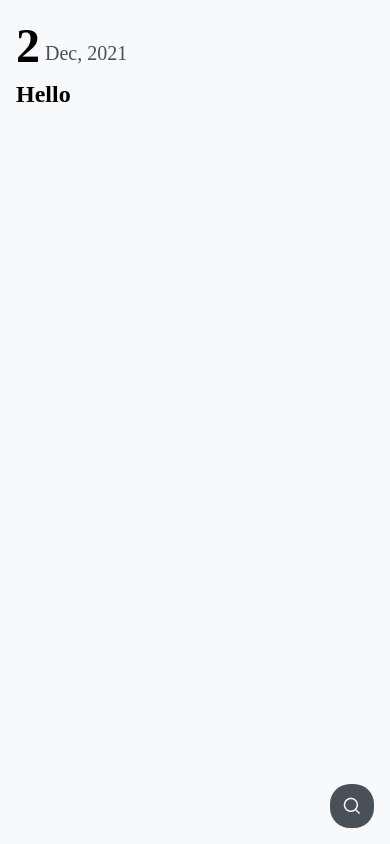
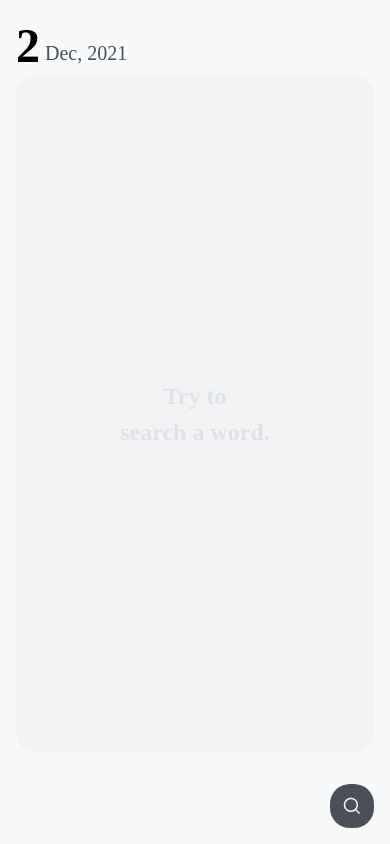
Before and after one commit to hx2ryu/vacasy-app, a React Native app: screen /Home in a window 390 px wide. Built offline with nearby package versions, Linux system fonts and the light colour scheme.

Commit message:
feat: add empty comp

```diff
--- a/src/components/organisms/SearchResultViewer.tsx
+++ b/src/components/organisms/SearchResultViewer.tsx
@@ -38,7 +38,9 @@ const SearchResultViewer: React.FC<Props> = ({
               <SearhResult
                 item={item}
                 dotColor={getDotColor(index)}
-                alreadyAdded={currentWordList?.some(_ => _ === item.word)!}
+                alreadyAdded={
+                  currentWordList?.some(_ => _ === item.word) === true
+                }
               />
             );
           }}
--- a/src/components/pages/Home.tsx
+++ b/src/components/pages/Home.tsx
@@ -13,7 +13,7 @@ import {useSafeAreaInsets} from 'react-native-safe-area-context';
 import {DateText, HorizontalScrollIndicator, MainMenuBox} from '../molecules';
 import {RootParamList} from '../../navigation/types';
 import {Wordbook} from '../organisms';
-import {DEVICE_SIZE} from '@/constants/theme';
+import {COLORS, DEVICE_SIZE} from '@/constants/theme';
 import {Text} from '../atoms';
 
 type Props = NativeStackScreenProps<RootParamList, 'Home'>;
@@ -51,7 +51,11 @@ const Home: React.FC<Props> = ({navigation}) => {
 
   return (
     <View style={[styles.root, {marginTop: top, marginBottom: bottom}]}>
-      {focusedPageDate !== '' && <DateText dateString={focusedPageDate} />}
+      {focusedPageDate !== '' && (
+        <View>
+          <DateText dateString={focusedPageDate} />
+        </View>
+      )}
       <Animated.ScrollView
         onScrollEndDrag={handleUpdateTitle}
         onScroll={Animated.event(
@@ -79,8 +83,10 @@ const Home: React.FC<Props> = ({navigation}) => {
             }
           })
         ) : (
-          <View>
-            <Text type={'h1'}>Hello</Text>
+          <View style={styles.emptyWrapper}>
+            <Text type={'h1'} style={styles.emptyText}>
+              {'Try to\nsearch a word.'}
+            </Text>
           </View>
         )}
       </Animated.ScrollView>
@@ -110,4 +116,13 @@ const styles = StyleSheet.create({
     justifyContent: 'flex-end',
     alignItems: 'flex-start',
   },
+  emptyWrapper: {
+    flex: 1,
+    justifyContent: 'center',
+    alignItems: 'center',
+    width: DEVICE_SIZE.width - 32,
+    backgroundColor: COLORS.grayscale[100],
+    borderRadius: 20,
+  },
+  emptyText: {textAlign: 'center', color: COLORS.grayscale[300]},
 });
```
